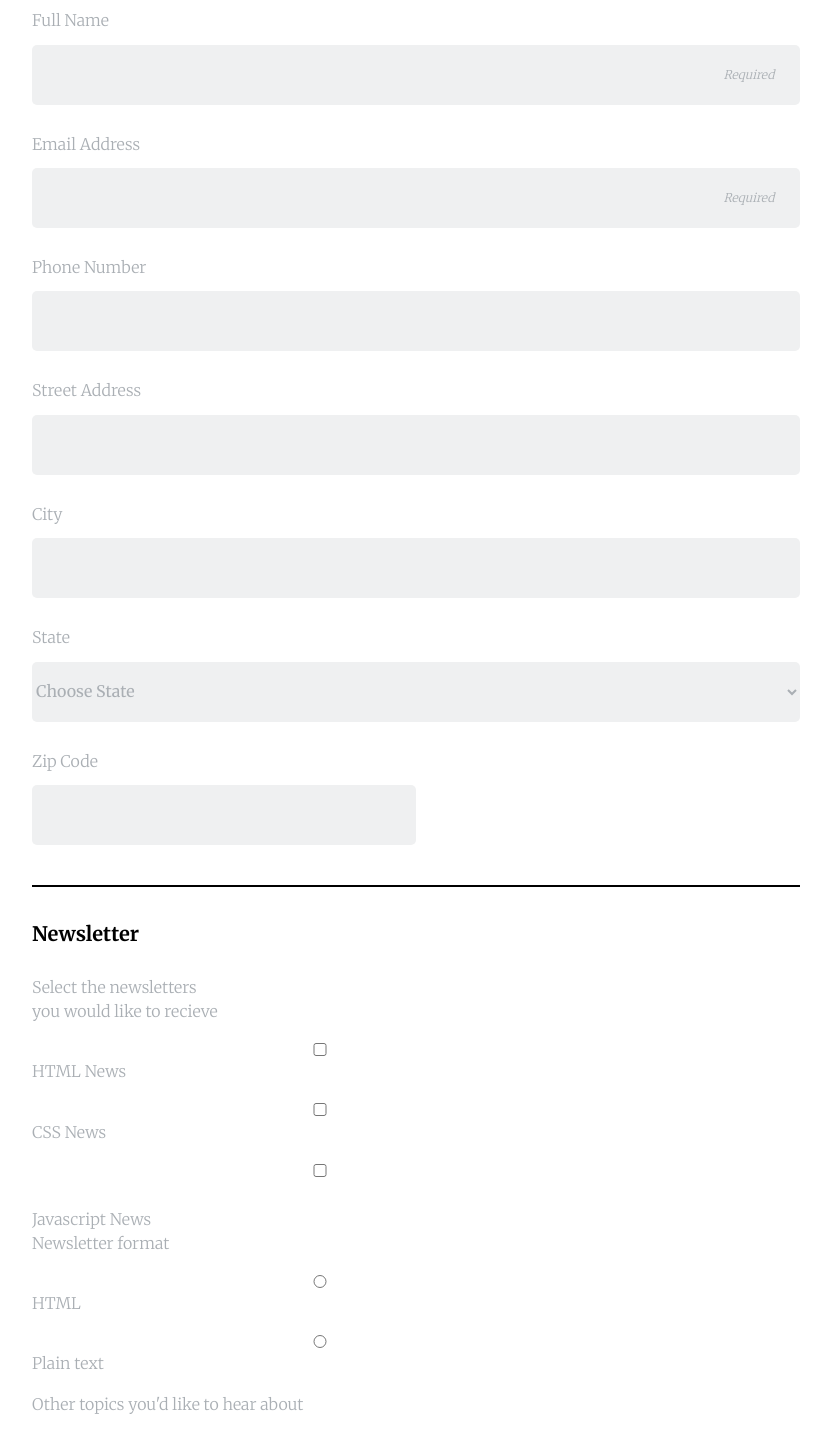
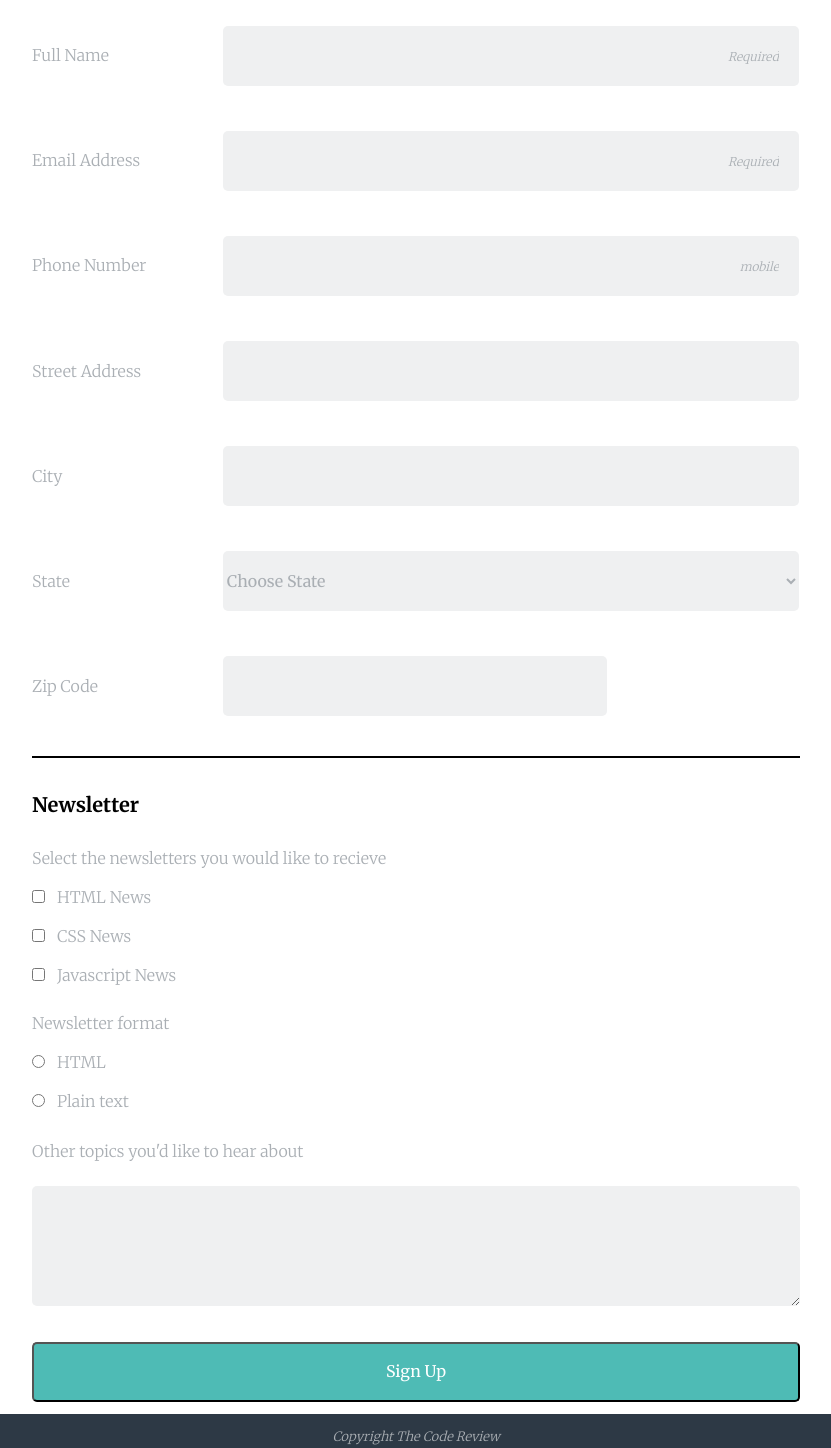
Before and after one commit to Ignacioqs/CodeReview, a plain HTML site: page index.html in a window 1280 px wide. Shown: the part 320-1768 px from the top of the page, without its empty margins (224-1055 px from the left). Drawn offline with Linux system fonts and the light colour scheme.

Commit message:
html & CSS checked

```diff
--- a/css/styles.css
+++ b/css/styles.css
@@ -70,8 +70,8 @@ input[type="email"],
 margin-top: 15px;
 margin-bottom: 30px;
 height: 60px;
+border-radius: 5px;
 width: 100%;
-border-radius: 5px;
 border: none;
 background-color: #eff0f1;
 padding-right: 20px;
@@ -86,6 +86,7 @@ label, p  {
 color: #aaafb4;
 font-weight: 300;
 }
+
 
 input[placeholder] {
 text-align: right;
@@ -115,7 +116,7 @@ line-height: 1.5em;
 font-weight: 300;
 }
 
-#HTML, #CSS, #Javascript, #Plain_text {
+#HTML, #CSS, #Javascript, #Plain_text, #HTML_format {
   margin-right: 12px;
 }
 
@@ -129,6 +130,7 @@ margin-top: 20px;
 
 .newsletter p {
 margin-top: 20px;
+margin-bottom: 10px;
 }
 
 textarea {
@@ -165,7 +167,19 @@ footer p {
   display: table;
 }
 
+#Plain_text {
+  margin-bottom: 15px;
+}
 
+input:focus,
+textarea:focus {
+  border: 3px solid #4ebbb5;
+  outline: none;
+}
+
+footer {
+  background-color: #2d3945;
+}
 
 @media (min-width:768px) {
 
@@ -174,16 +188,21 @@ footer p {
 }
 
 
-label {
+.contact label {
   display: inline-block;
   width: 25%;
   margin-right: -5px;
 }
 
-input {
+input[type="text"],
+input[type="tel"],
+input[type="email"],
+#state, textarea {
   display: inline-block;
   width: 75%;
 }
-
+textarea {
+  width: 100%;
+}
 
 }
--- a/index.html
+++ b/index.html
@@ -29,22 +29,22 @@
             <legend id="contact">Contact Information</legend>
 
 
-              <label for="name">Full Name</label><br>
-              <input type="text" id="name" name="user_name" placeholder="Required &nbsp"><br>
+              <label for="name">Full Name</label>
+              <input required type="text" id="name" name="user_name" placeholder="Required">
 
-              <label for="email">Email Address</label><br>
-              <input type="email" id="email" name="user_email" placeholder="Required &nbsp"><br>
+              <label for="email">Email Address</label>
+              <input required type="email" id="email" name="user_email" placeholder="Required">
 
-              <label for="phone">Phone Number</label><br>
-              <input type="tel" id="phone" name="user_phone"><br>
+              <label for="phone">Phone Number</label>
+              <input type="tel" id="phone" name="user_phone" placeholder="mobile">
 
-              <label for="address">Street Address</label><br>
-              <input type="text" id="address" name="user_address"><br>
+              <label for="address">Street Address</label>
+              <input type="text" id="address" name="user_address">
 
-              <label for="city">City</label><br>
-              <input type="text" id="city" name="user_city"><br>
+              <label for="city">City</label>
+              <input type="text" id="city" name="user_city">
 
-              <label for="state">State</label><br>
+              <label for="state">State</label>
               <select id="state" name="state">
               <option value="choose_state">Choose State</option>
               <option value="alabama">Alabama</option>
@@ -97,42 +97,43 @@
               <option value="west_virginia">West Virginia</option>
               <option value="wisconsin">Wisconsin</option>
               <option value="wyoming">Wyoming</option>
-              </select><br>
+              </select>
 
-              <label for="zipcode">Zip Code</label><br>
+              <label for="zipcode">Zip Code</label>
               <input type="text" id="zipcode" name="user_zipcode">
           </fieldset>
-        </div><!--contact-->
+        </div>
 
         <div class="newsletter">
           <fieldset>
             <legend id="newsletter">Newsletter</legend>
 
-            <label>Select the newsletters you would like to recieve</label><br>
+            <label class="select">Select the newsletters you would like to recieve</label><br>
 
             <input type="checkbox" id="HTML" value="HTML_news" name="newsletter"><label for="HTML">HTML News</label><br>
             <input type="checkbox" id="CSS" value="CSS_news" name="newsletter"><label for="CSS">CSS News</label><br>
             <input type="checkbox" id="Javascript" value="Javascript_news" name="newsletter"><label for="Javascript">Javascript News</label><br>
 
-            <label>Newsletter format</label><br>
-            <input type="radio" id="HTML" value="HTML" name="newsletter_format" ><label for="HTML">HTML</label><br>
+            <label class="select">Newsletter format</label><br>
+            <input type="radio" id="HTML_format" value="HTML" name="newsletter_format" ><label for="HTML">HTML</label><br>
             <input type="radio" id="Plain_text" value="Plain_text" name="newsletter_format"><label for="Plain_text">Plain text</label><br>
 
             <p>Other topics you'd like to hear about</p>
 
             <label for="topics"></label>
-            <textarea id="topics" name="user_topics"></textarea><br>
+            <textarea id="topics" name="user_topics"></textarea>
           </fieldset>
         </div><!--/newsletter-->
 
         <button type="submit">Sign Up</button>
 
+</div><!--/container-->
         <footer>
           <p>Copyright The Code Review</p>
         </footer>
       </form>
 
-    </div><!--/container-->
+
 
   </body>
 </html>
```
